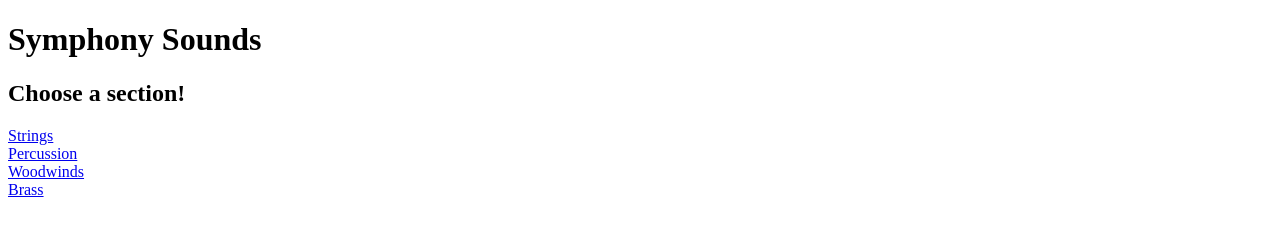
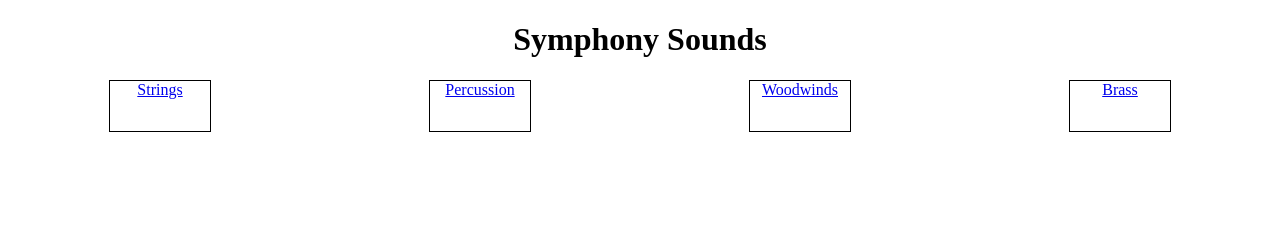
Before and after one commit to hannahhch/symphony-sounds, a plain HTML site: page main/index.html in a window 1280 px wide. Drawn offline with Linux system fonts and the light colour scheme; files that its build step writes are made by us from their sources; files whose address does not match are found by name.

Commit message:
some styling index page

```diff
--- a/html/index.html
+++ b/main/index.html
@@ -9,25 +9,22 @@
     <div class = "wrapper">
       <div class = "header">
         <h1>Symphony Sounds</h1>
-        <h2>Choose a section!</h2>
       </div>
-      <div class = 'buttons-row-1'>
-        <div id = 'strings'>
+      <div class = 'buttons-main'>
+        <div class = 'links'>
           <a href = "strings.html">Strings</a>
         </div>
-        <div id = 'percussion'>
+        <div class = 'links'>
           <a href = "percussion.html">Percussion</a>
         </div>
-      </div>
-      <div class = 'buttons-row-2'>
-        <div id = 'woodwinds'>
+        <div class = 'links'>
           <a href = "woodwinds.html">Woodwinds</a>
         </div>
-        <div id = "brass">
+        <div class = "links">
           <a href = "brass.html">Brass</a>
-        </div>
       </div>
     </div>
+  </div>
     <script src="main.js"></script>
   </body>
 </html>
--- /dev/null
+++ b/main/syles.css
@@ -0,0 +1,20 @@
+body {
+  margin: 0;
+}
+
+.header{
+  display: flex;
+  justify-content: center;
+}
+
+.buttons-main{
+  display: flex;
+  justify-content: space-around;
+}
+
+.links {
+  border: solid 1px black;
+  width: 100px;
+  height: 50px;
+  text-align: center;
+}
```
Also changed, not shown: main/brass.html (renamed from html/brass.html), main/percussion.html (renamed from html/percussion.html), main/strings.html (renamed from html/strings.html), main/woodwinds.html (renamed from html/woodwinds.html), syles.css (deleted).
